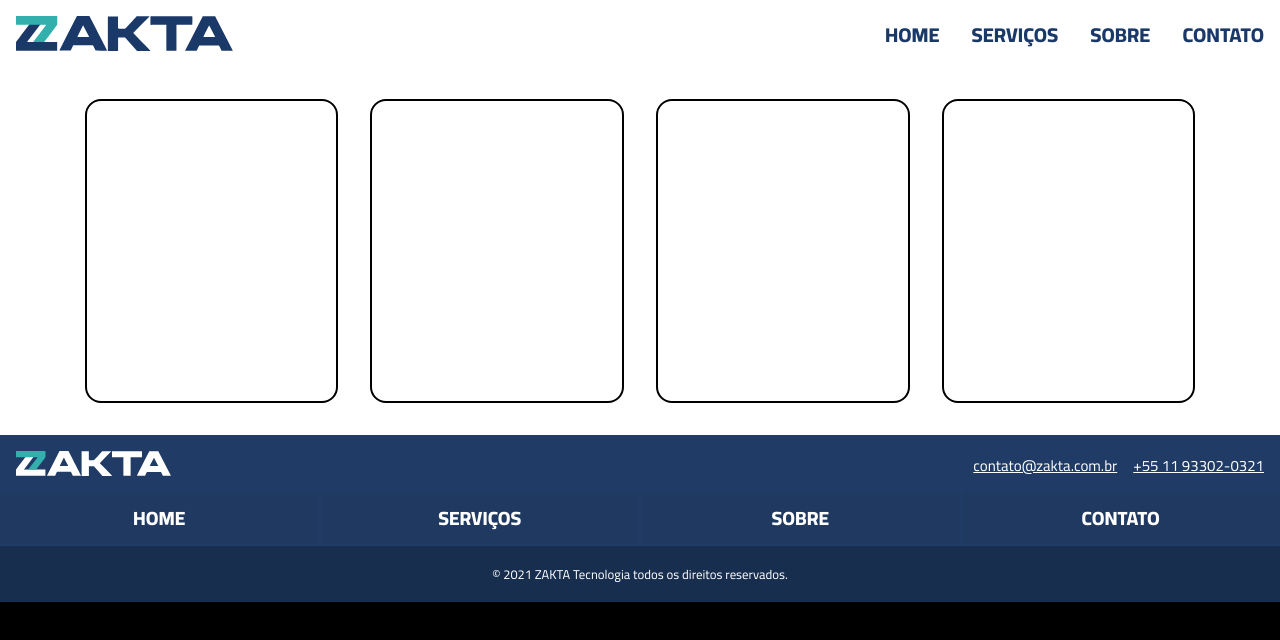
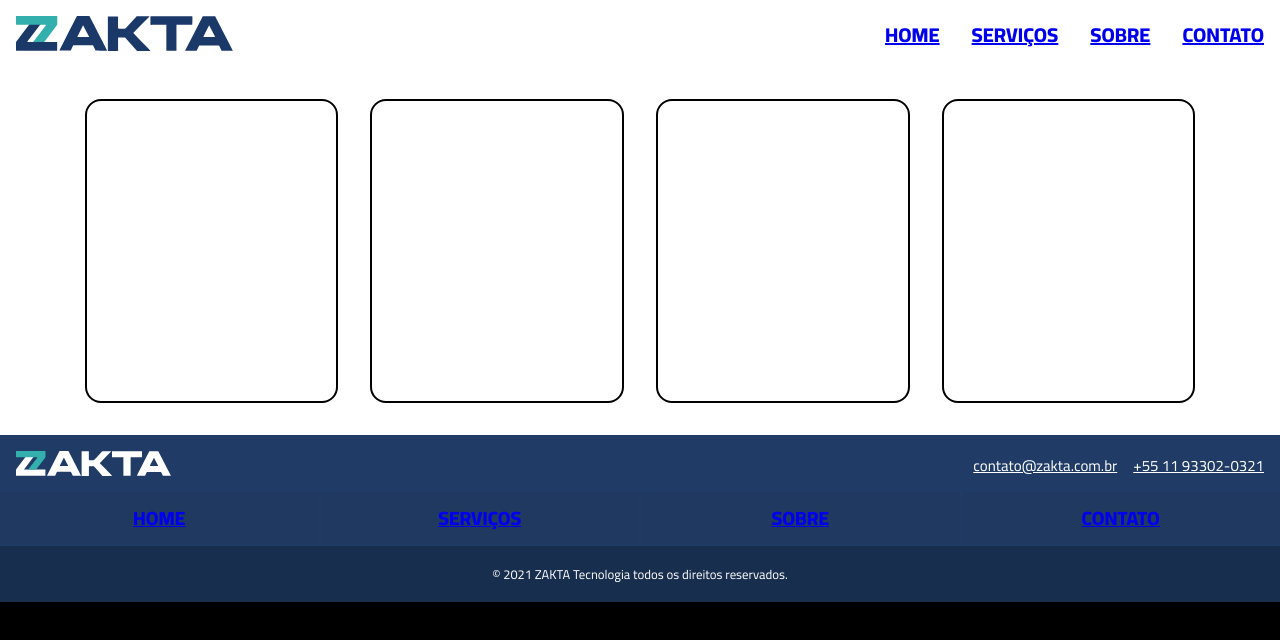
Before and after one commit to zakta/site, a Next.js app: page / in a window 1280 px wide. Shown: the top 640 px of the page. Built offline with nearby package versions, Linux system fonts and the light colour scheme.

Commit message:
add next link on menus

```diff
--- a/components/Footer/index.js
+++ b/components/Footer/index.js
@@ -1,3 +1,5 @@
+import Link from 'next/link';
+
 import { LogoWhite } from "../LogoWhite";
 import { Contact, Box, Container, Info, NavBar, NavList, PositionLogo, Copyright} from "./styles";
 
@@ -17,10 +19,10 @@ export function Footer() {
         </Contact>
 
         <NavBar>
-          <NavList><a>Home</a></NavList>
-          <NavList><a>Serviços</a></NavList>
-          <NavList><a>Sobre</a></NavList>
-          <NavList><a>Contato</a></NavList>
+          <NavList><Link href="/">Home</Link></NavList>
+          <NavList><Link href="/servicos">Serviços</Link></NavList>
+          <NavList><Link href="/sobre">Sobre</Link></NavList>
+          <NavList><Link href="/contato">Contato</Link></NavList>
         </NavBar>
 
         <Copyright>© 2021 ZAKTA Tecnologia todos os direitos reservados.</Copyright>
--- a/components/Menu/index.js
+++ b/components/Menu/index.js
@@ -1,4 +1,6 @@
 import { useState } from "react";
+import Link from 'next/link';
+
 import Hamburguer from "../Hamburguer";
 import { Container, List, ListItem, MenuToggle } from "./styles";
 
@@ -10,10 +12,10 @@ export default function Menu() {
   return (
     <Container>
       <List open={open}>
-        <ListItem><a>Home</a></ListItem>
-        <ListItem><a>Serviços</a></ListItem>
-        <ListItem><a>Sobre</a></ListItem>
-        <ListItem><a>Contato</a></ListItem>
+        <ListItem><Link href="/">Home</Link></ListItem>
+        <ListItem><Link href="/servicos">Serviços</Link></ListItem>
+        <ListItem><Link href="/sobre">Sobre</Link></ListItem>
+        <ListItem><Link href="/contato">Contato</Link></ListItem>
       </List>
       <MenuToggle onClick={() => setOpen(!open)}>
         <Hamburguer open={open} />
```
